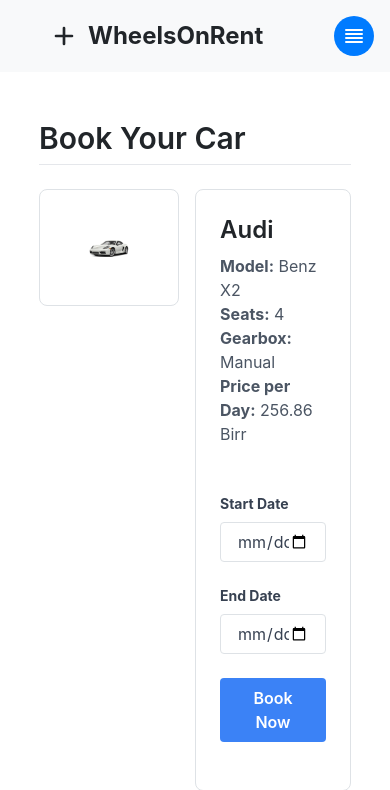
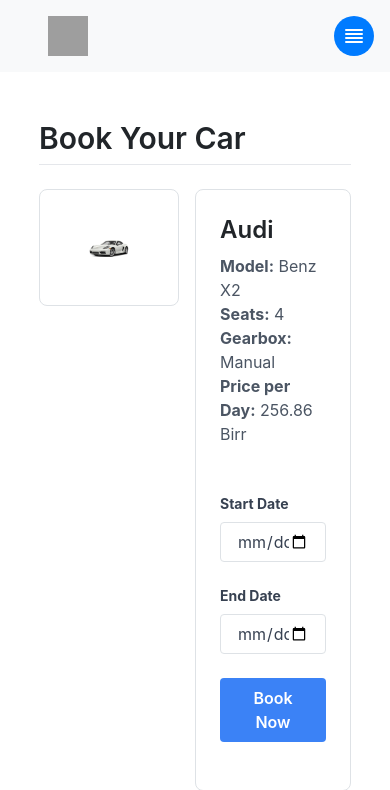
Before and after one commit to danieltsega/wheelsOnRent_v2, a Flask app: page /booking/create/10 in a window 390 px wide. Shown: the top 790 px of the page. Run offline with Flask 3, Linux system fonts and the light colour scheme; a user stored in the database is signed in; data comes from the database, SQL or seed files in the repository; some libraries are stand-ins or nearby versions; grey boxes are pictures that could not be loaded.

Commit message:
[Update]: Updated the base nav bar logo

```diff
--- a/car_app/templates/base.html
+++ b/car_app/templates/base.html
@@ -14,11 +14,9 @@
 <body>
   <!-- Navbar -->
 <nav class="navbar navbar-light bg-light justify-content-between p-3 pl-5">
-  <a class="text-2xl font-bold flex items-center" href="{{ url_for('car.available') }}">
-    <svg xmlns="http://www.w3.org/2000/svg" class="h-8 w-8 mr-2" fill="none" viewBox="0 0 24 24" stroke="currentColor">
-        <path stroke-linecap="round" stroke-linejoin="round" stroke-width="2" d="M12 6v6m0 0v6m0-6h6m-6 0H6"></path>
-    </svg>
-    WheelsOnRent
+  <a class="text-2xl font-bold flex items-center" href="{{ url_for('car.available') }}" style="text-decoration: none;">
+    <img src="{{ url_for('static', filename='assets/icons/logo.svg') }}" alt="My Icon" class="h-10 w-10">
+    <span class="hidden md:inline">WheelsOnRent</span>
 </a>
   {% if g.customer %}
   <div x-data="{ open: false }" @click.away="open = false" class="relative inline-block text-left">
```
